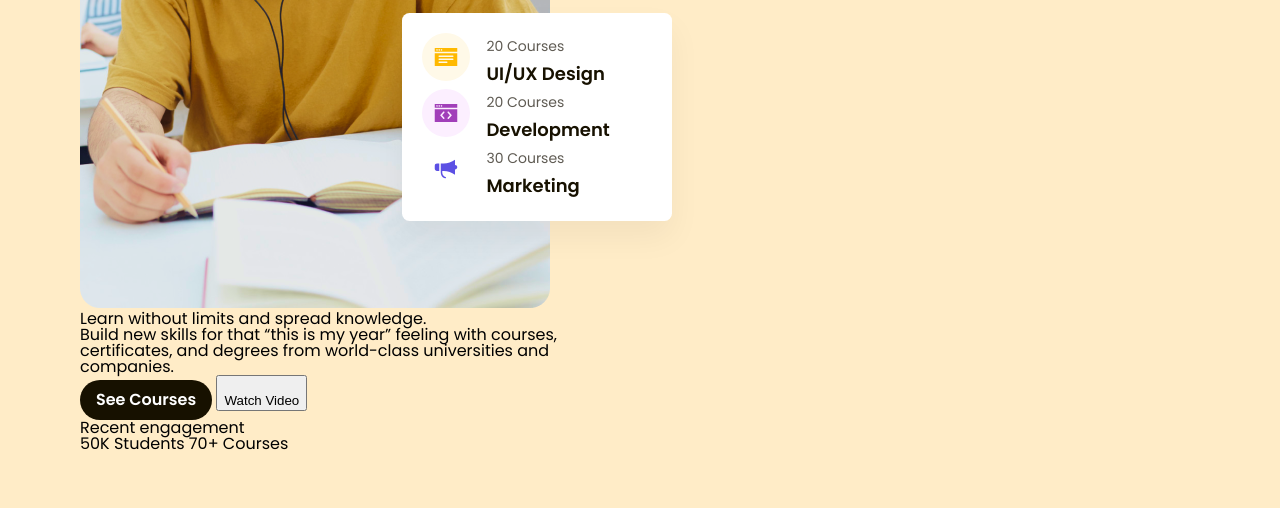
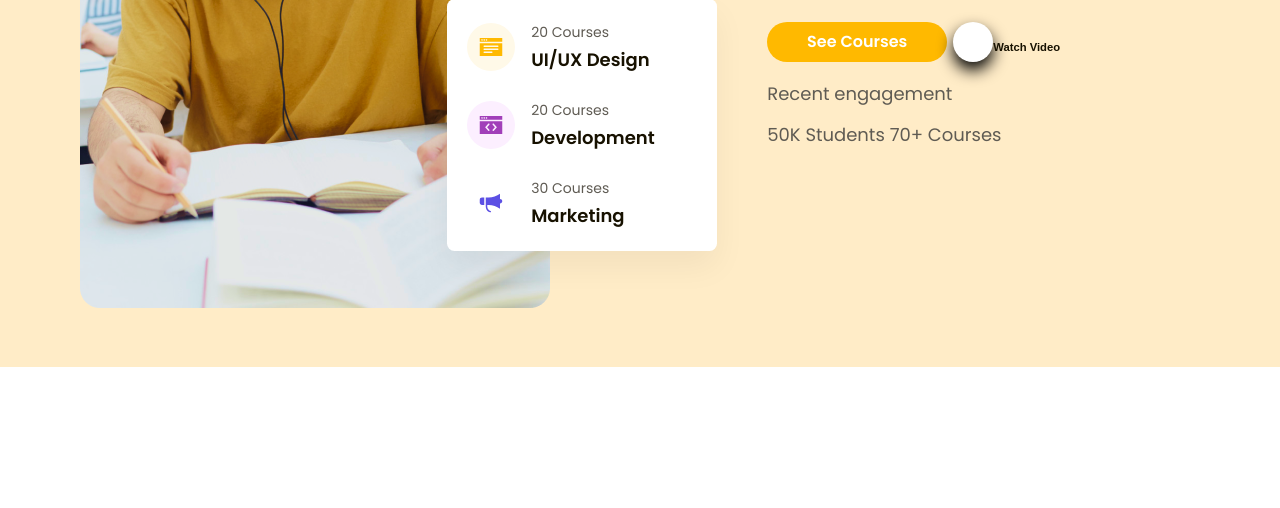
Before and after one commit to lequangtien1009/figma-to-html, a plain HTML site: page index.html in a window 1280 px wide. Shown: the part 517-1025 px from the top of the page. After the commit the page ends 1000 px from the top, so only its background shows below. Drawn offline with Linux system fonts and the light colour scheme.

Commit message:
phut-con6p

```diff
--- a/assets/css/style.css
+++ b/assets/css/style.css
@@ -9,9 +9,11 @@ body {
   font-size: 1.6rem;
   font-family: "Poppins", sans-serif;
 }
-/* --- đặt màu nền --- */
+/* --- đặt ten bien màu nền --- */
 :root {
   --mau-nen: #ffecc7;
+  --font-heading: "Sen", sans-serif;
+  --mau-nen-so2: #ffb900;
 }
 /* ======PHAN DUNG CHUNG USE COmMON ====== */
 a {
@@ -26,8 +28,12 @@ a {
   text-align: center;
   font-size: 1.6rem;
   font-weight: 600;
-  border-radius: 24.5px;
+  border-radius: 999px;
   background: #171100;
+}
+.btn:hover {
+  opacity: 0.6;
+  /* background-color: #8639b9; */
 }
 .main-content {
   width: 1170px;
@@ -96,7 +102,10 @@ a {
   background-color: var(--mau-nen);
 }
 .hero .body {
+  display: flex;
 }
+/* ======= Hero Left ======= */
+
 .hero .media-block {
   /* đặt thẻ cha, để hero-sumary quan hệ */
   position: relative;
@@ -114,18 +123,24 @@ a {
   object-fit: cover;
   border-radius: 1.5rem;
 }
+
 .hero .hero-summary {
+  position: absolute;
   width: 270px;
   padding: 20px;
-  position: absolute;
-  bottom: 90px;
-  right: -10px;
+  /* position: absolute; */
+  bottom: 60px;
+  right: -80px;
   border-radius: 0.75rem;
   background: #fff;
   box-shadow: 0px 16px 32px 0px rgba(0, 0, 0, 0.05);
 }
 .hero-summary .item {
   display: flex;
+  align-items: center;
+}
+.hero-summary .item + .item {
+  margin-top: 22px;
 }
 .hero-summary .icon {
   width: 48px;
@@ -158,3 +173,56 @@ a {
   font-weight: 600;
   line-height: 1.67; /* 166.667% */
 }
+/* ======= Hero - right ============*/
+.hero .content-block {
+  width: 52%;
+  padding-left: 130px;
+  padding-top: 64px;
+}
+.hero .heading {
+  color: #171100;
+  font-family: var(--font-heading);
+  font-size: 5.8rem;
+  font-weight: 700;
+  /* line-height: 4.25rem; 117.241% */
+  letter-spacing: -0.0725rem;
+}
+.hero .desc {
+  margin-top: 22px;
+  color: #5f5b53;
+  font-size: 1.8rem;
+  font-weight: 400;
+  line-height: 1.875rem; /* 166.667% */
+}
+.hero .cta-group {
+  margin-top: 2.37rem;
+  display: flex;
+  align-items: center;
+}
+.hero-cta {
+  min-width: 180px;
+  background-color: var(--mau-nen-so2);
+}
+.hero .watch-video {
+  border: none;
+  background: transparent;
+  display: flex;
+  align-items: center;
+}
+.hero .watch-video .icon {
+  display: flex;
+  align-items: center;
+  justify-content: center;
+  width: 40px;
+  height: 40px;
+  border-radius: 40px;
+  background: #fff;
+  box-shadow: 0px 8px 16px 0px;
+}
+.hero .watch-video span {
+  margin-top: 10px;
+  color: #171100;
+  font-size: 1.125rem;
+  font-weight: 600;
+  line-height: 1.875rem; /* 166.667% */
+}
--- a/index.html
+++ b/index.html
@@ -102,7 +102,7 @@
                 and companies.
               </p>
               <div class="cta-group">
-                <a href="#!" class="btn">See Courses</a>
+                <a href="#!" class="btn hero-cta">See Courses</a>
                 <button class="watch-video">
                   <div class="icon">
                     <img src="./assets/icon/play.svg" alt="" />
```
